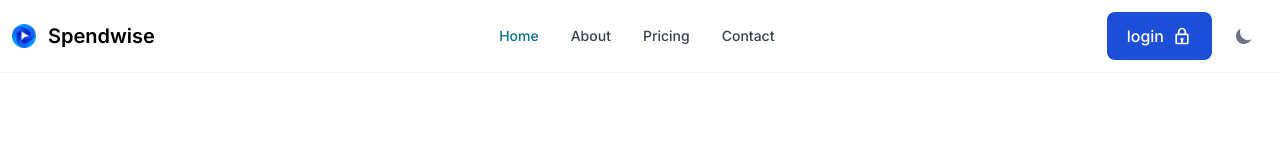
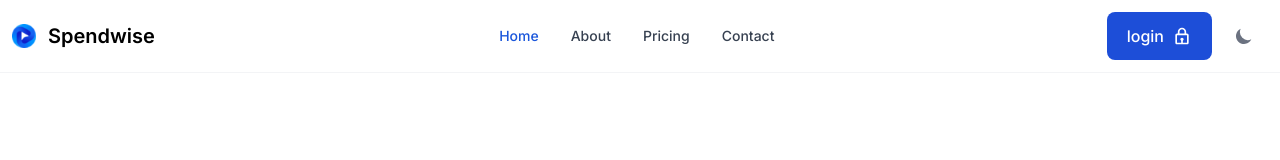
Before and after one commit to spyder1265/Spendwise, a Next.js app: page / in a window 1280 px wide. Shown: the top 160 px of the page. Built offline with nearby package versions, Linux system fonts and the light colour scheme.

Commit message:
Update link active color in theme.ts

```diff
--- a/app/theme.ts
+++ b/app/theme.ts
@@ -122,7 +122,7 @@ export const flowbiteTheme: CustomFlowbiteTheme = {
     link: {
       base: "block py-2 pr-4 pl-3 md:p-0",
       active: {
-        on: "bg-blue-700 text-white dark:text-white md:bg-transparent md:text-cyan-700",
+        on: "bg-blue-700 text-white dark:text-white md:bg-transparent md:text-blue-700",
         off: "border-b border-gray-100  text-gray-700 hover:bg-gray-50 dark:border-gray-700 dark:text-gray-400 dark:hover:bg-gray-700 dark:hover:text-white md:border-0 md:hover:bg-transparent md:hover:text-cyan-700 md:dark:hover:bg-transparent md:dark:hover:text-white",
       },
       disabled: {
```
